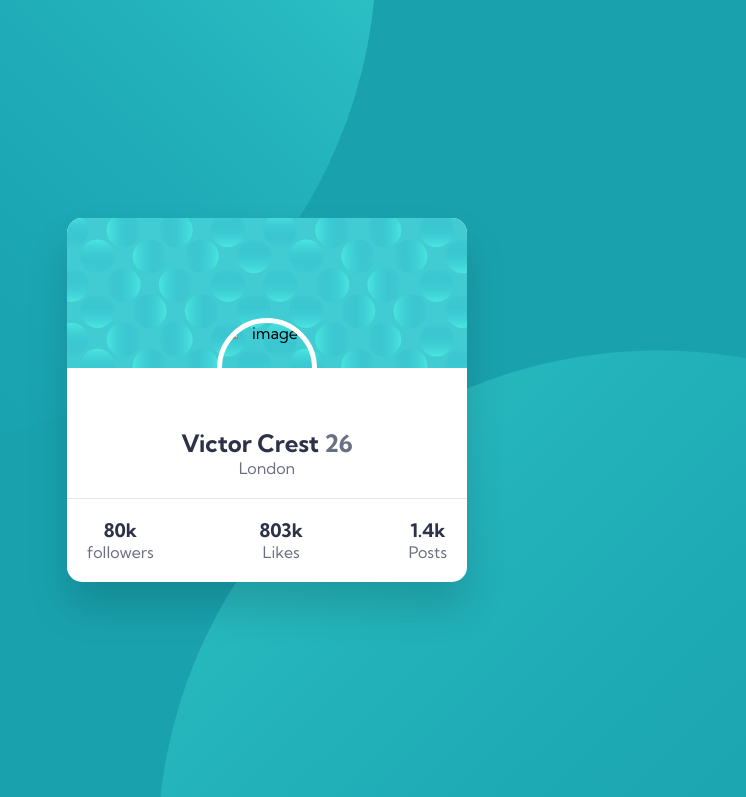
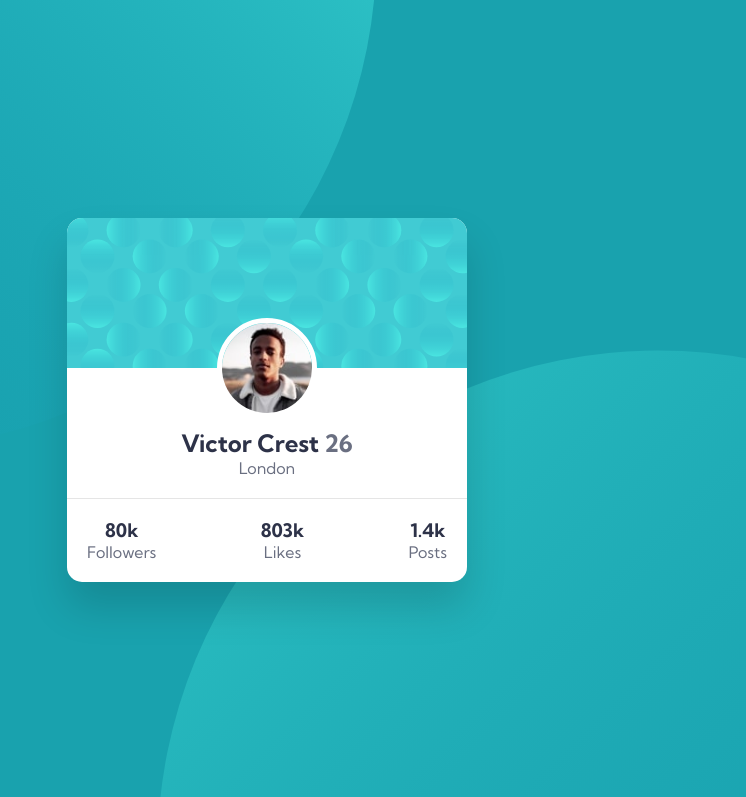
Before and after one commit to pssuganthi11/profilecard_frontendmentor, a plain HTML site: page index.html in a window 1280 px wide. Shown: the top 797 px of the page, without its empty margins (373-1119 px from the left). Drawn offline with Linux system fonts and the light colour scheme; files whose address does not match are found by name; a web font is replaced by a local one.

Commit message:
Ui:compelete

```diff
--- a/index.html
+++ b/index.html
@@ -3,50 +3,47 @@
 
 <head>
   <meta charset="UTF-8">
-  <meta name="viewport" content="width=device-width, initial-scale=1.0">
-  <!-- displays site properly based on user's device -->
-
+  <meta name="viewport" content="width=device-width, initial-scale=1">
   <link rel="icon" type="image/png" sizes="32x32" href="./images/favicon-32x32.png">
   <link rel="stylesheet" href="./style.css">
 
   <title>Frontend Mentor | Profile card component</title>
-
-  <!-- Feel free to remove these styles or customise in your own stylesheet 👍 -->
-  <!-- <style>
-    .attribution { font-size: 11px; text-align: center; }
-    .attribution a { color: hsl(228, 45%, 44%); }
-  </style> -->
 </head>
 
 <body>
+  <main>
     <div>
       <div class="bg-top"></div>
       <div class="bg-bottom"></div>
+
       <div class="card">
         <div class="card-top">
-        <img src="./images//image-victor.jpg" alt="image" class="image" />
+          <img src="./images/image-victor.jpg" alt="Profile picture of Victor Crest" class="image" />
         </div>
+
         <div class="card-body">
           <h2>Victor Crest <span>26</span></h2>
           <p>London</p>
         </div>
+
         <div class="card-footer">
           <div class="details">
             <h3>80k</h3>
-          <p>followers</p>
+            <p>Followers</p>
           </div>
           <div class="details">
             <h3>803k</h3>
             <p>Likes</p>
           </div>
           <div class="details">
-          <h3>1.4k </h3>
+            <h3>1.4k</h3>
             <p>Posts</p>
           </div>
         </div>
       </div>
     </div>
+  </main>
+
 </body>
 
-
 </html>
```
Lines whose indentation alone changed are shown as unchanged.
